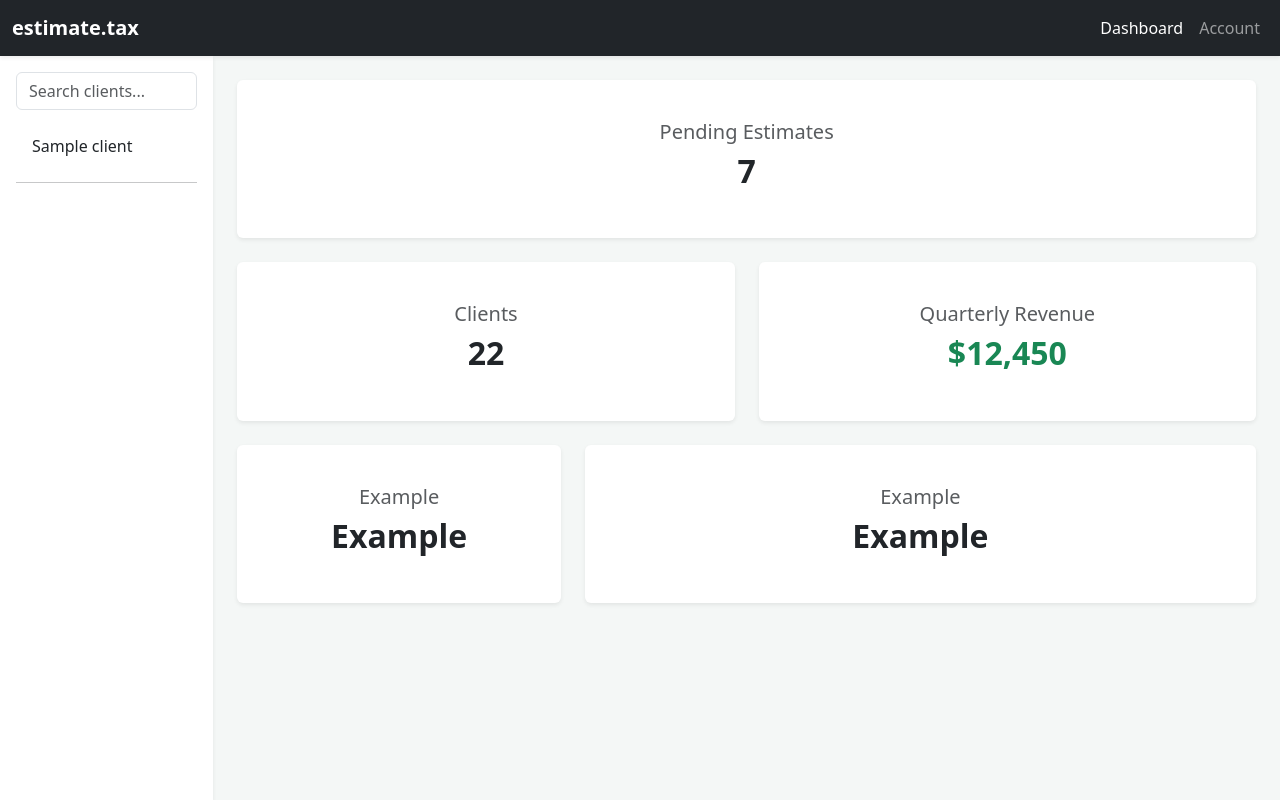
After one commit to clickyquack/estimate-tax, a Flask app: page /dashboard in a window 1280 px wide. The commit adds this page. Run offline with Flask 3, Linux system fonts and the light colour scheme; tables that the repository leaves empty hold one stand-in row (values such as "Sample post").

Commit message:
Added initial Dashboard Layout

```diff
--- a/app/__init__.py
+++ b/app/__init__.py
@@ -1,6 +1,8 @@
 from flask import Flask, render_template
+
 from .extensions import db
 from config import Config
+
 
 def create_app():
     app = Flask(__name__)
@@ -26,6 +28,13 @@ def create_app():
     @app.route('/')
     def index():
         return render_template('index.html')
+
+    @app.route('/dashboard')
+    def dashboard():
+        from .models import Client
+
+        all_clients = Client.query.all() # Query all clients from the database
+        return render_template('dashboard.html', clients=all_clients)
 
 
 
--- a/app/static/css/style.css
+++ b/app/static/css/style.css
@@ -1,3 +1,33 @@
-h1{
-    color: #136a0e;
+body {
+    background-color: #f4f7f6;
 }
+
+.client-list {
+    max-height: 50vh;
+    overflow-y: auto;
+}
+
+.content-rows {
+    min-height: calc(100vh - 56px);
+}
+
+.left-panel {
+    border-right: 1px solid #dee2e6;
+    background: #fff;
+    min-height: 100vh;
+}
+
+
+@media (min-width: 768px) {
+    .offcanvas-collapse {
+        display: block !important;
+        position: static !important;
+        visibility: visible !important;
+        transform: none !important;
+        border-right: 1px solid #dee2e6;
+    }
+
+    .mobile-toggle {
+        display: none;
+    }
+}
--- a/app/templates/base.html
+++ b/app/templates/base.html
@@ -6,6 +6,7 @@
 </head>
 <body>
     <nav>
+        <a href="{{ url_for('dashboard') }}">Dashboard</a>
         <a href="{{ url_for('hello') }}">Test Dashboard</a>
         <a href="{{ url_for('test_db') }}">Database Test</a>
     </nav>
--- /dev/null
+++ b/app/templates/dashboard.html
@@ -0,0 +1,130 @@
+<!DOCTYPE html>
+<html lang="en">
+<head>
+    <meta charset="UTF-8">
+    <meta name="viewport" content="width=device-width, initial-scale=1.0">
+    <title>Dashboard</title>
+    <link href="https://cdn.jsdelivr.net/npm/bootstrap@5.3.0/dist/css/bootstrap.min.css" rel="stylesheet">
+    <link rel="stylesheet" href="{{ url_for('static', filename='css/style.css') }}">
+</head>
+<body>
+
+    <!-- Navbar -->
+    <nav class="navbar navbar-expand-lg navbar-dark bg-dark shadow-sm">
+        <div class="container-fluid">
+            <button class="btn btn-outline-light d-md-none me-2" type="button" data-bs-toggle="offcanvas" data-bs-target="#sidebarMenu">
+                Menu
+            </button>
+
+            <a class="navbar-brand fw-bold" href="#">estimate.tax</a>
+
+            <button class="navbar-toggler" type="button" data-bs-toggle="collapse" data-bs-target="#navbarNav">
+                <span class="navbar-toggler-icon"></span>
+            </button>
+            <div class="collapse navbar-collapse" id="navbarNav">
+                <ul class="navbar-nav ms-auto">
+                    <li class="nav-item"><a class="nav-link active" href="#">Dashboard</a></li>
+                    <li class="nav-item"><a class="nav-link" href="#">Account</a></li>
+                </ul>
+            </div>
+        </div>
+    </nav>
+
+    <!-- Main Content -->
+    <div class="container-fluid">
+        <div class="row content-rows">
+
+            <!-- Left Panel -->
+            <aside class="col-md-3 col-lg-2 offcanvas-md offcanvas-start bg-white shadow-sm p-3" tabindex="-1" id="sidebarMenu">
+                <div class="offcanvas-header d-md-none">
+                    <h5 class="offcanvas-title">Menu</h5>
+                    <button type="button" class="btn-close" data-bs-dismiss="offcanvas" data-bs-target="#sidebarMenu"></button>
+                </div>
+
+                <div class="input-group mb-3">
+                    <input type="text" id="clientSearch" class="form-control" placeholder="Search clients..." aria-label="Search">
+                </div>
+
+                <div class="list-group list-group-flush client-list" id="clientList">
+                    {% for client in clients %}
+                        <button type="button" class="list-group-item list-group-item-action" data-id="{{ client.id }}">
+                            {{ client.name }}
+                        </button>
+                    {% else %}
+                        <div class="p-3 text-muted">No clients added yet.</div>
+                    {% endfor %}
+                </div>
+
+                <hr>
+
+            </aside>
+
+            <!-- Main Panel -->
+            <main class="col-md-9 col-lg-10 p-4">
+                <div class="row g-4">
+
+                        <div class="col-md-12">
+                            <div class="card h-100 border-0 shadow-sm text-center p-4">
+                                <div class="card-body">
+                                    <h5 class="card-title text-muted">Pending Estimates</h5>
+                                    <h2 class="fw-bold">7</h2>
+                                </div>
+                            </div>
+                        </div>
+
+                        <div class="col-md-6">
+                            <div class="card h-100 border-0 shadow-sm text-center p-4">
+                                <div class="card-body">
+                                    <h5 class="card-title text-muted">Clients</h5>
+                                    <h2 class="fw-bold">22</h2>
+                                </div>
+                            </div>
+                        </div>
+
+                        <div class="col-md-6">
+                            <div class="card h-100 border-0 shadow-sm text-center p-4">
+                                <div class="card-body">
+                                    <h5 class="card-title text-muted">Quarterly Revenue</h5>
+                                    <h2 class="fw-bold text-success">$12,450</h2>
+                                </div>
+                            </div>
+                        </div>
+
+                        <div class="col-md-4">
+                            <div class="card h-100 border-0 shadow-sm text-center p-4">
+                                <div class="card-body">
+                                    <h5 class="card-title text-muted">Example</h5>
+                                    <h2 class="fw-bold">Example</h2>
+                                </div>
+                            </div>
+                        </div>
+
+                        <div class="col-md-8">
+                            <div class="card h-100 border-0 shadow-sm text-center p-4">
+                                <div class="card-body">
+                                    <h5 class="card-title text-muted">Example</h5>
+                                    <h2 class="fw-bold">Example</h2>
+                                </div>
+                            </div>
+                        </div>
+
+                </div>
+            </main>
+
+        </div>
+    </div>
+
+    <script src="https://cdn.jsdelivr.net/npm/bootstrap@5.3.0/dist/js/bootstrap.bundle.min.js"></script>
+    <script>
+        // Client Search Filter Logic
+        document.getElementById('clientSearch').addEventListener('keyup', function() {
+            let filter = this.value.toLowerCase();
+            let items = document.querySelectorAll('#clientList .list-group-item');
+            items.forEach(item => {
+                let text = item.textContent.toLowerCase();
+                item.style.display = text.includes(filter) ? '' : 'none';
+            });
+        });
+    </script>
+</body>
+</html>
```
